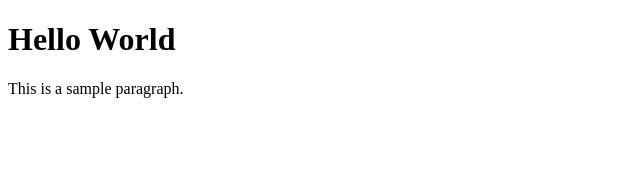
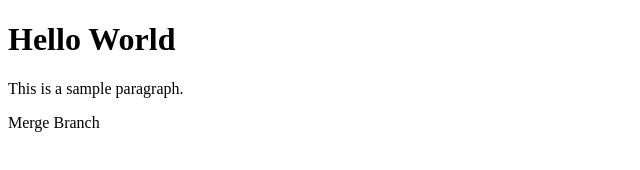
Before and after one commit to MoeurnSovanara/test-git-repository, a plain HTML site: page index.html in a window 1280 px wide. Shown: the whole page, without its empty margins (0-640 px from the left). Drawn offline with Linux system fonts and the light colour scheme.

Commit message:
Main tage update

```diff
--- a/index.html
+++ b/index.html
@@ -8,5 +8,6 @@
 <body>
     <h1>Hello World</h1>
     <p>This is a sample paragraph.</p>
+    <main>Merge Branch</main>
 </body>
 </html>
```
